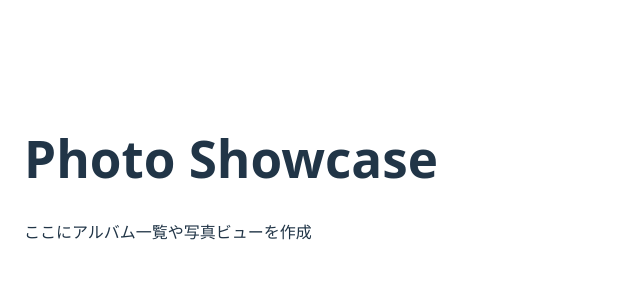
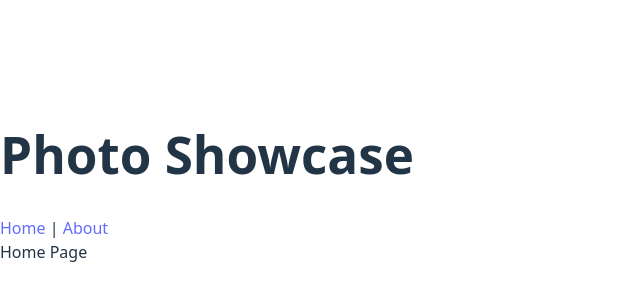
Before and after one commit to kkoisland/photo-showcase, a React (Vite) app: page / in a window 1280 px wide. Shown: the part 222-522 px from the top of the page, without its empty margins (0-640 px from the left). Built offline with nearby package versions, Linux system fonts and the light colour scheme.

Commit message:
chore: set up React Router with BrowserRouter

```diff
--- a/package.json
+++ b/package.json
@@ -12,6 +12,7 @@
   "dependencies": {
     "react": "^19.1.1",
     "react-dom": "^19.1.1",
+    "react-router-dom": "^7.8.2",
     "zustand": "^5.0.8"
   },
   "devDependencies": {
--- a/src/App.tsx
+++ b/src/App.tsx
@@ -1,8 +1,16 @@
+import { Link, Route, Routes } from "react-router-dom";
+
 export default function App() {
   return (
-    <div style={{ padding: 24 }}>
+    <div>
       <h1>Photo Showcase</h1>
-      <p>ここにアルバム一覧や写真ビューを作成</p>
+      <nav>
+        <Link to="/">Home</Link> | <Link to="/about">About</Link>
+      </nav>
+      <Routes>
+        <Route path="/" element={"Home Page"} />
+        <Route path="/about" element={"About Page"} />
+      </Routes>
     </div>
   );
 }
--- a/src/main.tsx
+++ b/src/main.tsx
@@ -1,5 +1,6 @@
 import { StrictMode } from "react";
 import { createRoot } from "react-dom/client";
+import { BrowserRouter, Route, Routes } from "react-router-dom";
 import "./index.css";
 import App from "./App.tsx";
 
@@ -7,6 +8,10 @@ const root = document.getElementById("root") as HTMLElement;
 
 createRoot(root).render(
   <StrictMode>
-    <App />
+    <BrowserRouter>
+      <Routes>
+        <Route path="/*" element={<App />} />
+      </Routes>
+    </BrowserRouter>
   </StrictMode>
 );
```
Also changed, not shown: 1 other file (tests, documents, lock files or other folders).
